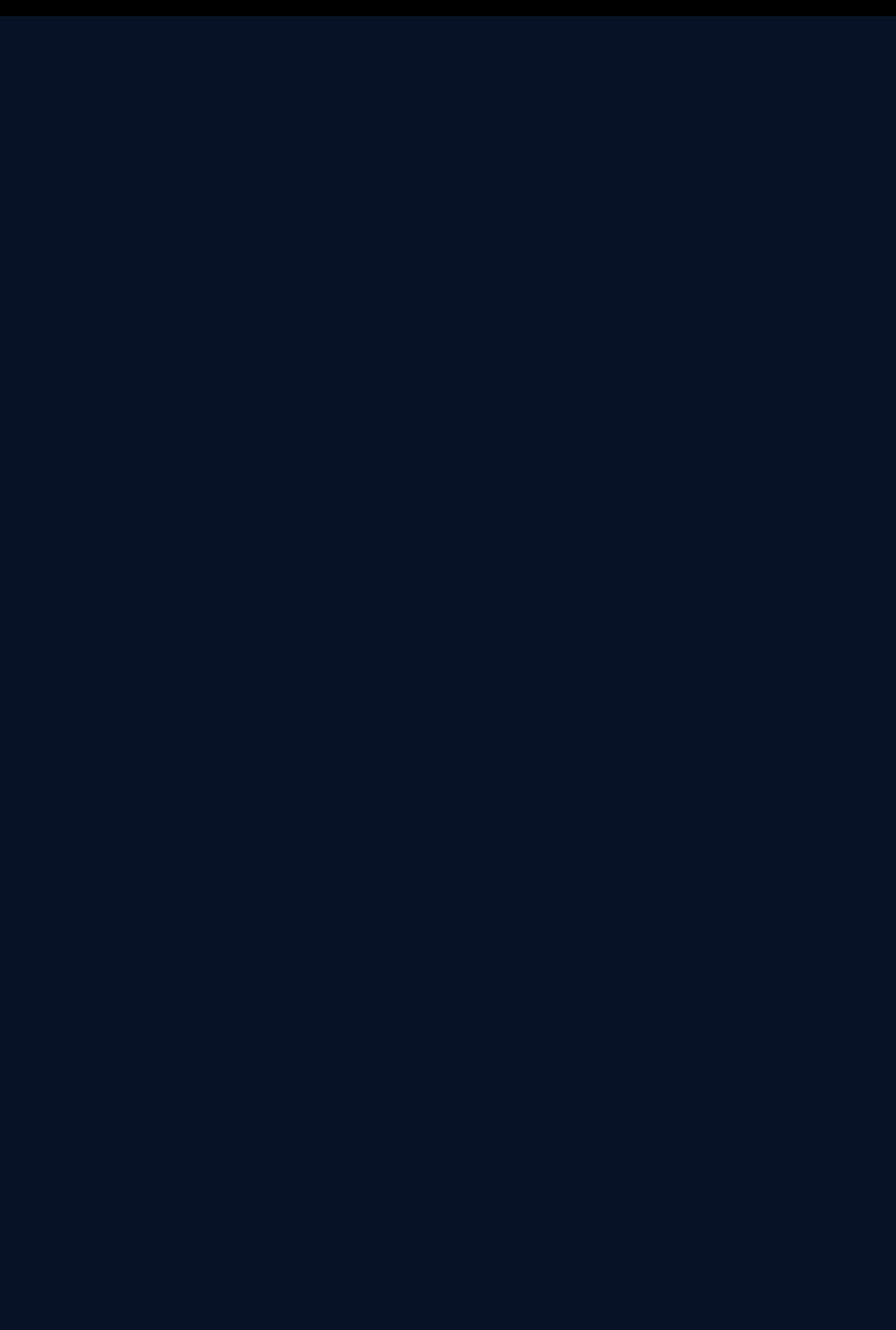
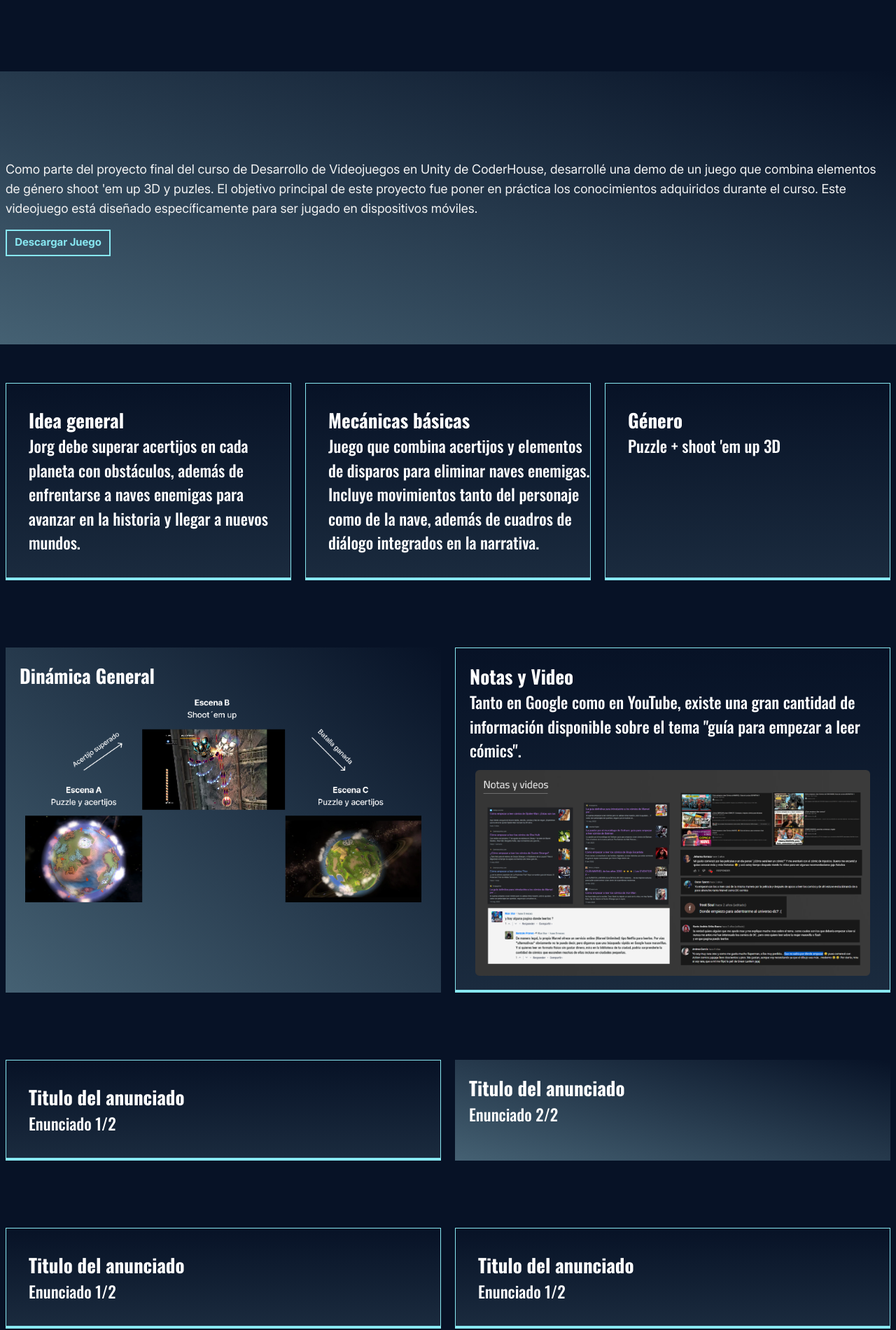
Before and after one commit to comicway/MoisesScript, a React (Vite) app: page /odisyshoot in a window 1280 px wide. Shown: the part 740-2640 px from the top of the page at 70% size. Before the commit the page ends 800 px from the top, so only its background shows below. Built offline with nearby package versions, Linux system fonts and the light colour scheme.

Commit message:
inicio Odisy Shoot
inicia del archivo Odisy Shoot

```diff
--- a/src/App.jsx
+++ b/src/App.jsx
@@ -9,6 +9,7 @@ import Contacto from "./Components/Contacto/Contacto"
 import ProyectoInterno from './Components/ProyectoInterno/ProyectoInterno'
 import ComicApp from './Components/ProyectoInterno/ComicApp'
 import ToomicsApp from './Components/ProyectoInterno/ToomicsApp'
+import OdisyShoot from './Components/ProyectoInterno/OdisyShoot'
 import ArticuloInterno from './Components/ArticuloInterno/ArticuloInterno'
 import ScrollToTop from './Components/ScrollToTop/ScrollToTop'
 
@@ -26,6 +27,7 @@ function App() {
             <Route path='/proyectointerno' element={<ProyectoInterno/>} />
             <Route path='/comicapp' element={<ComicApp/>} />
             <Route path='/toomics' element={<ToomicsApp/>} />
+            <Route path='/odisyshoot' element={<OdisyShoot/>} />
             <Route path='/articulointerno' element={<ArticuloInterno/>} />
           </Routes>
           <FooterScript/>
--- /dev/null
+++ b/src/Components/ProyectoInterno/OdisyShoot.jsx
@@ -0,0 +1,100 @@
+const OdisyShoot = () => {
+    return (
+        <>
+            <div className='container mx-auto border-b border-azulbrillante pb-[17px] px-2'>
+                <h1 className="font-bold font-Oswald uppercase text-naranjo text-[70px] sm:text-h1pagina mt-28">Odisy Shoot</h1>
+                <h2 className="text-white font-medium font-Oswald text-[42px]">Videojuego shoot 'em up 3D</h2>
+            </div>
+            <div className="container mx-auto pt-[17px] px-2">
+                <img src="./asset/img/logo-odisy-shoot.png" alt="logo OdisyShoot" />
+            </div>
+            <div className="bg-gradient-to-tr from-[#456173] to-[#45617300] py-[60px] sm:py-[126px] mt-24 px-2">
+                <section className="container mx-auto">
+                    <div className="grid grid-cols-1">
+                        <p className="font-Inter text-letrablanca text-lg mb-4">Como parte del proyecto final del curso de Desarrollo de Videojuegos en Unity de CoderHouse, desarrollé una demo de un juego que combina elementos de género shoot 'em up 3D  y puzles. El objetivo principal de este proyecto fue poner en práctica los conocimientos adquiridos durante el curso. Este videojuego está diseñado específicamente para ser jugado en dispositivos móviles.</p>
+                        <a href="https://www.figma.com/proto/ZDho21n7ZZtdenDISxNzhd/CoderHouse-Prototipos-y-Patrones-ComicApp?page-id=206%3A1647&node-id=211-1278&viewport=1362%2C-1768%2C0.7&scaling=min-zoom&starting-point-node-id=211%3A1234&t=qOZUdxWR67ET6FNw-1" target="_blank">
+                            <button className="h-[38px] w-[150px] border-2 border-azulbrillante font-bold font-Inter text-azulbrillante text-[15px]">Descargar Juego</button>
+                        </a>
+                    </div>
+                </section>
+            </div>
+            <div className="container mx-auto px-2">
+                <div className="grid gap-5 grid-cols-1 sm:grid-cols-3">
+                    <div className="text-white border-azulbrillante border border-b-4 mt-55 pt-8 pl-8 pb-8 bg-gradient-to-t from-[#45617350] to-[#45617300]">
+                        <h3 className="font-Oswald font-bold text-[27px]">Idea general</h3>
+                        <p className="font-Oswald font-normal text-[23px]">Jorg debe superar acertijos en cada planeta con obstáculos, además de enfrentarse a naves enemigas para avanzar en la historia y llegar a nuevos mundos.</p>
+                    </div>
+                    <div className="text-white border-azulbrillante border border-b-4 mt-55 pt-8 pl-8 pb-8 bg-gradient-to-t from-[#45617350] to-[#45617300]">
+                        <h3 className="font-Oswald font-bold text-[27px]">Mecánicas básicas</h3>
+                        <p className="font-Oswald font-normal text-[23px]">Juego que combina acertijos y elementos de disparos para eliminar naves enemigas. Incluye movimientos tanto del personaje como de la nave, además de cuadros de diálogo integrados en la narrativa.</p>
+                    </div>
+                    <div className="text-white border-azulbrillante border border-b-4 mt-55 pt-8 pl-8 pb-8 bg-gradient-to-t from-[#45617350] to-[#45617300]">
+                        <h3 className="font-Oswald font-bold text-[27px]">Género</h3>
+                        <p className="font-Oswald font-normal text-[23px]">Puzzle + shoot 'em up 3D</p>
+                    </div>
+                </div>
+            </div>
+            <div className="container mx-auto px-2">
+                <div className="grid gap-5 grid-cols-1 sm:grid-cols-2">
+                    <div className="text-white bg-gradient-to-tr from-[#456173] to-[#45617300] p-[20px] mt-24">
+                        <h3 className="font-Oswald font-bold text-[27px]">Dinámica General</h3>
+                        <img className="mt-[10px] px-2" src="./asset/img/dinamicajuego.png" alt="dinamica general" />
+                    </div>
+                    <div className="text-white border-azulbrillante border border-b-4 mt-24 p-[20px] bg-gradient-to-t from-[#45617350] to-[#45617300]">
+                        <h3 className="font-Oswald font-bold text-[27px]">Notas y Video</h3>
+                        <p className="font-Oswald font-normal text-[23px]">Tanto en Google como en YouTube, existe una gran cantidad de información disponible sobre el tema "guía para empezar a leer cómics".</p>
+                        <img className="mt-[10px] px-2" src="./asset/img/desk-research-2.png" alt="desk research" />
+                    </div>
+                </div>
+            </div>
+            <div className="container mx-auto px-2">
+                <div className="grid gap-5 grid-cols-1 sm:grid-cols-2">
+                    <div className="text-white border-azulbrillante border border-b-4 mt-24 pt-8 pl-8 pb-8 bg-gradient-to-t from-[#45617350] to-[#45617300]">
+                        <h3 className="font-Oswald font-bold text-[27px]">Titulo del anunciado</h3>
+                        <p className="font-Oswald font-normal text-[23px]">Enunciado 1/2</p>
+                    </div>
+                    <div className="text-white bg-gradient-to-tr from-[#456173] to-[#45617300] p-[20px] mt-24">
+                        <h3 className="font-Oswald font-bold text-[27px]">Titulo del anunciado</h3>
+                        <p className="font-Oswald font-normal text-[23px]">Enunciado 2/2</p>
+                    </div>
+                </div>
+            </div>
+            <div className="container mx-auto px-2">
+                <div className="grid gap-5 grid-cols-1 sm:grid-cols-2">
+                    <div className="text-white border-azulbrillante border border-b-4 mt-24 pt-8 pl-8 pb-8 bg-gradient-to-t from-[#45617350] to-[#45617300]">
+                        <h3 className="font-Oswald font-bold text-[27px]">Titulo del anunciado</h3>
+                        <p className="font-Oswald font-normal text-[23px]">Enunciado 1/2</p>
+                    </div>
+                    <div className="text-white border-azulbrillante border border-b-4 mt-24 pt-8 pl-8 pb-8 bg-gradient-to-t from-[#45617350] to-[#45617300]">
+                        <h3 className="font-Oswald font-bold text-[27px]">Titulo del anunciado</h3>
+                        <p className="font-Oswald font-normal text-[23px]">Enunciado 1/2</p>
+                    </div>
+                </div>
+            </div>
+            <div className="mt-[50px] sm:mt-[73px] border-t border-azulbrillante px-2">
+                <section className="container mx-auto mt-[20px] sm:mt-[73px] pb-[125px]">
+                    <h2 className="text-white font-medium font-Oswald text-[42px]">Otros proyectos</h2>
+                    <div className="grid grid-cols-1 sm:grid-cols-2 gap-7 mt-[0px] sm:mt-[37px]">
+                        <div className='mt-[90px]'>
+                            <img className="rounded-[20px] h-[330px] w-full object-cover" src="./asset/img/imgportada.png" alt="" />
+                            <h2 className="text-white font-Oswald text-[27px] mt-[45px] border-b border-azulbrillante pb-[28px]">Titulo de proyecto 1</h2>
+                            <div className="flex justify-end mt-2">
+                                <button className="text-azulbrillante font-Inter font-medium text-[20px]">Ver proyecto</button>
+                                <img className="pl-1" src="./asset/img/vectorflecha.svg" alt="" />
+                            </div>
+                        </div>
+                        <div className='mt-[90px]'>
+                            <img className="rounded-[20px] h-[330px] w-full object-cover" src="./asset/img/imgportada.png" alt="" />
+                            <h2 className="text-white font-Oswald text-[27px] mt-[45px] border-b border-azulbrillante pb-[28px]">Titulo de proyecto 1</h2>
+                            <div className="flex justify-end mt-2">
+                                <button className="text-azulbrillante font-Inter font-medium text-[20px]">Ver proyecto</button>
+                                <img className="pl-1" src="./asset/img/vectorflecha.svg" alt="" />
+                            </div>
+                        </div>
+                    </div>
+                </section>
+            </div>
+        </>
+    )
+}
+export default OdisyShoot
```
Also changed, not shown: public/asset/img/dinamicajuego.png (added), public/asset/img/logo-odisy-shoot.png (added).
